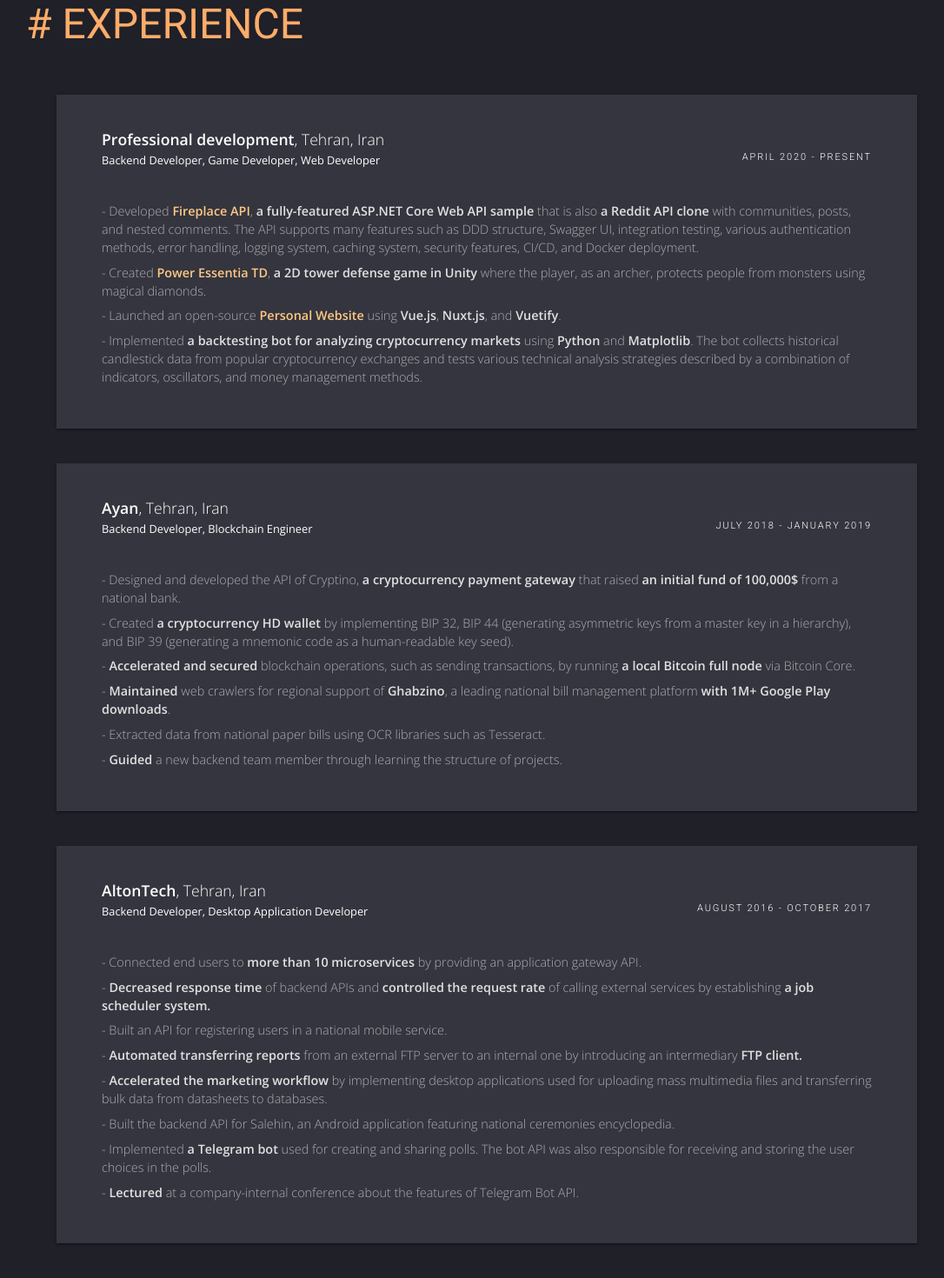
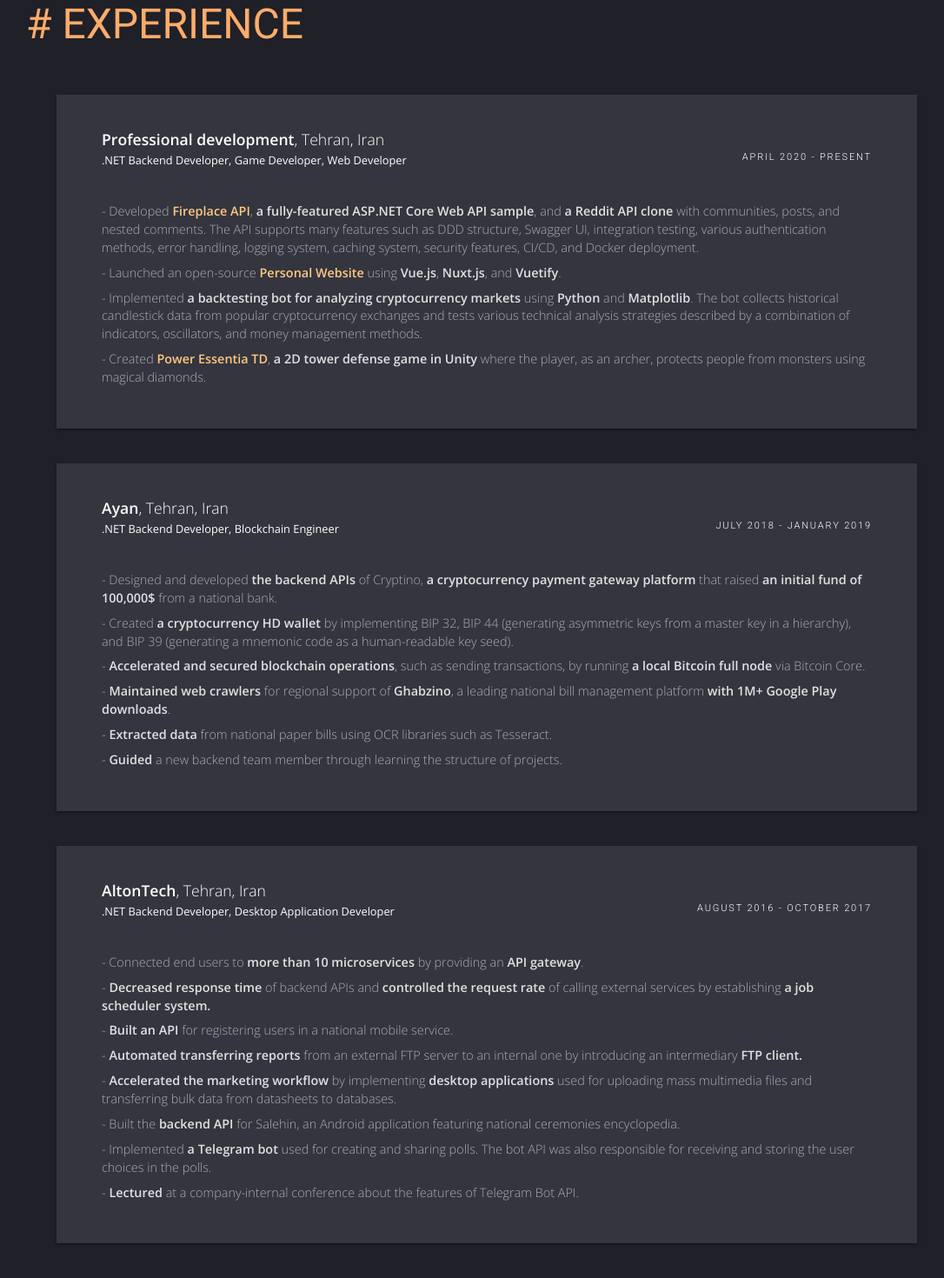
Before and after one commit to soroushkavousi/personal-website, a Nuxt app: page / in a window 1280 px wide. Shown: the part 4777-6247 px from the top of the page at 87% size, without its empty margins (102-1188 px from the left). Built offline with nearby package versions, Linux system fonts and the light colour scheme.

Commit message:
refactor: Improve the experience

```diff
--- a/components/experience/Experience.vue
+++ b/components/experience/Experience.vue
@@ -23,21 +23,16 @@ export default {
       {
         company: 'Professional development',
         location: 'Tehran, Iran',
-        role: 'Backend Developer, Game Developer, Web Developer',
+        role: '.NET Backend Developer, Game Developer, Web Developer',
         website: 'https://soroushkavousi.bitiano.com/#personal-projects',
         years: 'APRIL 2020 - PRESENT',
         highlights: [
           {
             title: `Developed <a href="https://github.com/soroushkavousi/fireplace-api">Fireplace API</a>,
-              <b>a fully-featured ASP.NET Core Web API sample</b> that is also <b>a Reddit API clone</b> with communities,
+              <b>a fully-featured ASP.NET Core Web API sample</b>, and <b>a Reddit API clone</b> with communities,
               posts, and nested comments. The API supports many features such as DDD structure, Swagger UI,
               integration testing, various authentication methods, error handling, logging system, caching system,
               security features, CI/CD, and Docker deployment.`,
-          },
-          {
-            title: `Created <a href="https://github.com/soroushkavousi/power-essentia-unity">Power Essentia TD</a>,
-              <b>a 2D tower defense game in Unity</b> where the player, as an archer, protects people from monsters
-              using magical diamonds.`,
           },
           {
             title: `Launched an open-source <a href="https://soroushkavousi.bitiano.com">Personal Website</a>
@@ -49,17 +44,22 @@ export default {
             and tests various technical analysis strategies described by a combination of indicators,
             oscillators, and money management methods.`,
           },
+          {
+            title: `Created <a href="https://github.com/soroushkavousi/power-essentia-unity">Power Essentia TD</a>,
+              <b>a 2D tower defense game in Unity</b> where the player, as an archer, protects people from monsters
+              using magical diamonds.`,
+          },
         ],
       },
       {
         company: 'Ayan',
         location: 'Tehran, Iran',
-        role: 'Backend Developer, Blockchain Engineer',
+        role: '.NET Backend Developer, Blockchain Engineer',
         website: 'https://ayanco.com/en',
         years: 'JULY 2018 - JANUARY 2019',
         highlights: [
           {
-            title: `Designed and developed the API of Cryptino, <b>a cryptocurrency payment gateway</b>
+            title: `Designed and developed <b>the backend APIs</b> of Cryptino, <b>a cryptocurrency payment gateway platform</b>
             that raised <b>an initial fund of 100,000$</b> from a national bank.`,
           },
           {
@@ -68,15 +68,15 @@ export default {
             and BIP 39 (generating a mnemonic code as a human-readable key seed).`,
           },
           {
-            title: `<b>Accelerated and secured</b> blockchain operations, such as sending transactions,
+            title: `<b>Accelerated and secured blockchain operations</b>, such as sending transactions,
             by running <b>a local Bitcoin full node</b> via Bitcoin Core.`,
           },
           {
-            title: `<b>Maintained</b> web crawlers for regional support of <b>Ghabzino</b>,
+            title: `<b>Maintained web crawlers</b> for regional support of <b>Ghabzino</b>,
             a leading national bill management platform <b>with 1M+ Google Play downloads</b>.`,
           },
           {
-            title: `Extracted data from national paper bills using OCR libraries such as Tesseract.`,
+            title: `<b>Extracted data</b> from national paper bills using OCR libraries such as Tesseract.`,
           },
           {
             title: `<b>Guided</b> a new backend team member through learning the structure of projects.`,
@@ -86,30 +86,30 @@ export default {
       {
         company: 'AltonTech',
         location: 'Tehran, Iran',
-        role: 'Backend Developer, Desktop Application Developer',
+        role: '.NET Backend Developer, Desktop Application Developer',
         website: 'http://www.altontech.ir/',
         years: 'AUGUST 2016 - OCTOBER 2017',
         highlights: [
           {
-            title: `Connected end users to <b>more than 10 microservices</b> by providing an application gateway API.`,
+            title: `Connected end users to <b>more than 10 microservices</b> by providing an <b>API gateway</b>.`,
           },
           {
             title: `<b>Decreased response time</b> of backend APIs and <b>controlled the request rate</b>
             of calling external services by establishing <b>a job scheduler system.</b>`,
           },
           {
-            title: `Built an API for registering users in a national mobile service.`,
+            title: `<b>Built an API</b> for registering users in a national mobile service.`,
           },
           {
             title: `<b>Automated transferring reports</b> from an external FTP server to an internal one by
             introducing an intermediary <b>FTP client.</b>`,
           },
           {
-            title: `<b>Accelerated the marketing workflow</b> by implementing desktop applications used
+            title: `<b>Accelerated the marketing workflow</b> by implementing <b>desktop applications</b> used
             for uploading mass multimedia files and transferring bulk data from datasheets to databases.`,
           },
           {
-            title: `Built the backend API for Salehin, an Android application featuring
+            title: `Built the <b>backend API</b> for Salehin, an Android application featuring
             national ceremonies encyclopedia.`,
           },
           {
```
